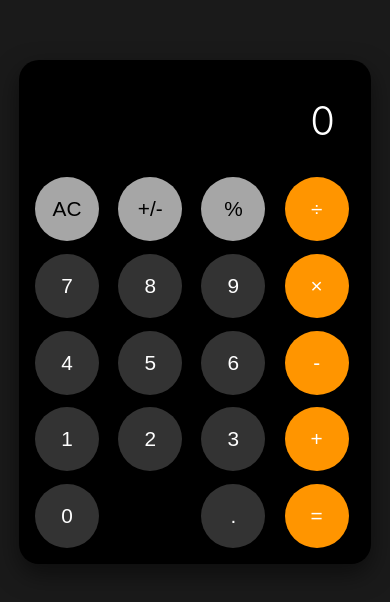
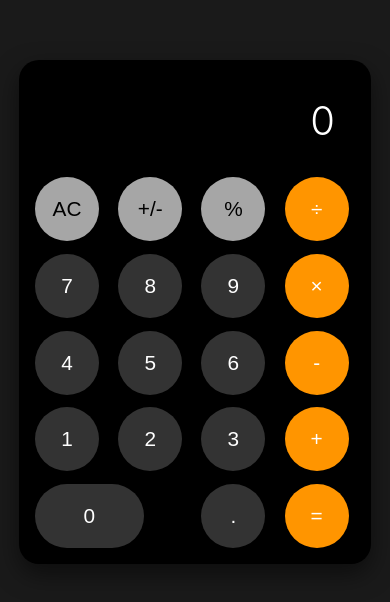
Before and after one commit to repairapple/Calculadorav2, a React (Create React App) app: page / in a window 390 px wide. Shown: the part 114-716 px from the top of the page. Built offline with nearby package versions, Linux system fonts and the light colour scheme.

Commit message:
Fix missing button issue - ensure zero button is always visible on mobile

```diff
--- a/src/Calculator.css
+++ b/src/Calculator.css
@@ -89,6 +89,8 @@
   grid-column: span 2;
   border-radius: 2rem;
   width: auto;
+  /* Garantir que o botão zero seja sempre visível */
+  min-width: calc(2 * 44px + 0.75rem);
 }
 
 /* Melhor responsividade para dispositivos móveis */
@@ -152,6 +154,11 @@
   .buttons-grid {
     gap: 0.8rem;
   }
+
+  /* Ajustar botão zero para mobile */
+  .button-zero {
+    min-width: calc(2 * 48px + 0.8rem);
+  }
 }
 
 @media (max-width: 360px) {
@@ -176,4 +183,9 @@
   .buttons-grid {
     gap: 0.6rem;
   }
+
+  /* Ajustar botão zero para telas pequenas */
+  .button-zero {
+    min-width: calc(2 * 44px + 0.6rem);
+  }
 }
```
